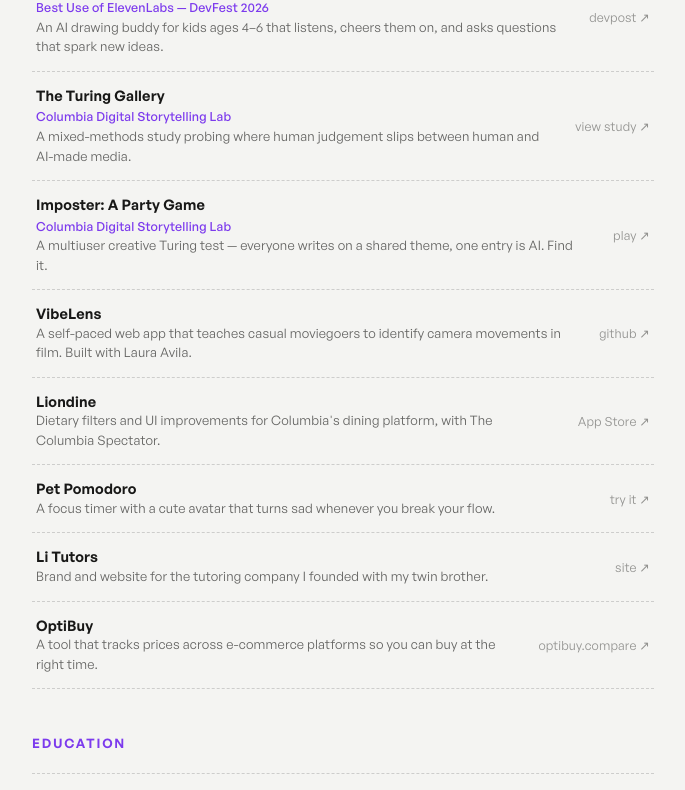
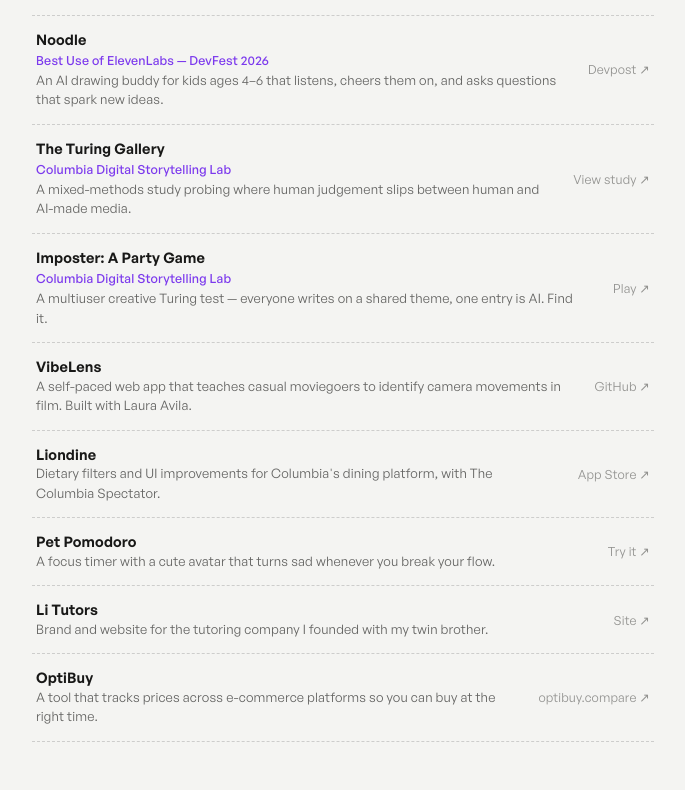
Before and after one commit to jessie-qs-li/portfolio, a Next.js app: page / in a window 1280 px wide. Shown: the part 1565-2355 px from the top of the page, without its empty margins (476-1161 px from the left). Built offline with nearby package versions, Linux system fonts and the light colour scheme; no server answers.

Commit message:
Proper capitalization across copy; section headings to normal case at 21px

```diff
--- a/app/globals.css
+++ b/app/globals.css
@@ -122,7 +122,7 @@
 
 .section-chip {
   display: inline-block; align-self: flex-start;
-  font-size: 13px; font-weight: 600; letter-spacing: 0.14em; text-transform: uppercase;
+  font-size: 21px; font-weight: 600; letter-spacing: -0.01em;
   color: var(--accent);
   margin-bottom: 18px;
 }
--- a/app/page.tsx
+++ b/app/page.tsx
@@ -15,13 +15,13 @@
 
 const PROJECTS = [
   { name: "Wonder", desc: "Location-based AI voice chats that let kids talk to famous historical figures right where history happened.", award: "2nd Place Social Impact — YHack 2026", url: "https://www.yourwonder.us/", link: "yourwonder.us" },
-  { name: "Noodle", desc: "An AI drawing buddy for kids ages 4–6 that listens, cheers them on, and asks questions that spark new ideas.", award: "Best Use of ElevenLabs — DevFest 2026", url: "https://devpost.com/software/noodle-2aotw6", link: "devpost" },
-  { name: "The Turing Gallery", desc: "A mixed-methods study probing where human judgement slips between human and AI-made media.", award: "Columbia Digital Storytelling Lab", url: "https://turing-gallery.vercel.app/", link: "view study" },
-  { name: "Imposter: A Party Game", desc: "A multiuser creative Turing test — everyone writes on a shared theme, one entry is AI. Find it.", award: "Columbia Digital Storytelling Lab", url: "https://partygame-ten.vercel.app/", link: "play" },
-  { name: "VibeLens", desc: "A self-paced web app that teaches casual moviegoers to identify camera movements in film. Built with Laura Avila.", url: "https://github.com/jessie-qs-li/uidesign-filmmovements", link: "github" },
+  { name: "Noodle", desc: "An AI drawing buddy for kids ages 4–6 that listens, cheers them on, and asks questions that spark new ideas.", award: "Best Use of ElevenLabs — DevFest 2026", url: "https://devpost.com/software/noodle-2aotw6", link: "Devpost" },
+  { name: "The Turing Gallery", desc: "A mixed-methods study probing where human judgement slips between human and AI-made media.", award: "Columbia Digital Storytelling Lab", url: "https://turing-gallery.vercel.app/", link: "View study" },
+  { name: "Imposter: A Party Game", desc: "A multiuser creative Turing test — everyone writes on a shared theme, one entry is AI. Find it.", award: "Columbia Digital Storytelling Lab", url: "https://partygame-ten.vercel.app/", link: "Play" },
+  { name: "VibeLens", desc: "A self-paced web app that teaches casual moviegoers to identify camera movements in film. Built with Laura Avila.", url: "https://github.com/jessie-qs-li/uidesign-filmmovements", link: "GitHub" },
   { name: "Liondine", desc: "Dietary filters and UI improvements for Columbia's dining platform, with The Columbia Spectator.", url: "https://apps.apple.com/us/app/columbia-spectator/id6470171397", link: "App Store" },
-  { name: "Pet Pomodoro", desc: "A focus timer with a cute avatar that turns sad whenever you break your flow.", url: "https://petpomodoro-draft.figma.site/", link: "try it" },
-  { name: "Li Tutors", desc: "Brand and website for the tutoring company I founded with my twin brother.", url: "https://li-tutors.figma.site/", link: "site" },
+  { name: "Pet Pomodoro", desc: "A focus timer with a cute avatar that turns sad whenever you break your flow.", url: "https://petpomodoro-draft.figma.site/", link: "Try it" },
+  { name: "Li Tutors", desc: "Brand and website for the tutoring company I founded with my twin brother.", url: "https://li-tutors.figma.site/", link: "Site" },
   { name: "OptiBuy", desc: "A tool that tracks prices across e-commerce platforms so you can buy at the right time.", url: "https://www.optibuy.compare/", link: "optibuy.compare" },
 ]
 
@@ -179,43 +179,43 @@
               <div className="cv-row">
                 <div className="row-body">
                   <div className="row-title">Film</div>
-                  <div className="row-sub">huge cinephile — i watch and review ~120 films per year</div>
+                  <div className="row-sub">Huge cinephile — I watch and review ~120 films per year</div>
                 </div>
-                <a className="row-right" href="https://letterboxd.com/qishan_li/" target="_blank" rel="noopener">letterboxd ↗</a>
+                <a className="row-right" href="https://letterboxd.com/qishan_li/" target="_blank" rel="noopener">Letterboxd ↗</a>
               </div>
               <div className="cv-row">
                 <div className="row-body">
                   <div className="row-title">Writing</div>
                   <div className="row-sub">
-                    <a href="https://www.doubleexposurecu.com/post/panoptic-patriarchy-in-raise-the-red-lantern" target="_blank" rel="noopener" style={{ textDecoration: "underline", textUnderlineOffset: 3 }}>panoptic patriarchy in raise the red lantern</a>
+                    <a href="https://www.doubleexposurecu.com/post/panoptic-patriarchy-in-raise-the-red-lantern" target="_blank" rel="noopener" style={{ textDecoration: "underline", textUnderlineOffset: 3 }}>Panoptic Patriarchy in Raise the Red Lantern</a>
                     {" · "}
-                    <a href="https://www.doubleexposurecu.com/post/the-birth-of-a-noir-consciousness-in-the-night-of-the-hunter" target="_blank" rel="noopener" style={{ textDecoration: "underline", textUnderlineOffset: 3 }}>a noir consciousness in the night of the hunter</a>
+                    <a href="https://www.doubleexposurecu.com/post/the-birth-of-a-noir-consciousness-in-the-night-of-the-hunter" target="_blank" rel="noopener" style={{ textDecoration: "underline", textUnderlineOffset: 3 }}>A Noir Consciousness in The Night of the Hunter</a>
                   </div>
                 </div>
               </div>
               <div className="cv-row">
                 <div className="row-body">
                   <div className="row-title">Videography</div>
-                  <div className="row-sub">i shoot and cut in final cut pro</div>
+                  <div className="row-sub">I shoot and cut in Final Cut Pro</div>
                 </div>
-                <a className="row-right" href="https://www.youtube.com/watch?v=u2D_fjru0j0" target="_blank" rel="noopener">sample ↗</a>
+                <a className="row-right" href="https://www.youtube.com/watch?v=u2D_fjru0j0" target="_blank" rel="noopener">Sample ↗</a>
               </div>
               <div className="cv-row">
                 <div className="row-body">
                   <div className="row-title">Travel</div>
                   <div className="row-sub">5 continents and counting</div>
                 </div>
-                <a className="row-right" href="/travel">gallery ↗</a>
+                <a className="row-right" href="/travel">Gallery ↗</a>
               </div>
               <div className="cv-row">
                 <div className="row-body">
                   <div className="row-title">Mock trial</div>
-                  <div className="row-sub">competed with the #4 ranked team in the country</div>
+                  <div className="row-sub">Competed with the #4 ranked team in the country</div>
                 </div>
               </div>
             </div>
             <div className="letterboxd-block">
-              <div className="letterboxd-recent-label">recent watches</div>
+              <div className="letterboxd-recent-label">Recent watches</div>
               <LetterboxdRecent />
             </div>
           </section>
@@ -223,8 +223,8 @@
           <section className="cv-section fade-in" id="contact">
             <span className="section-chip">Contact</span>
             <p className="contact-blurb">
-              i&apos;m always happy to chat about design, film, AI, education, or whatever else is on your
-              mind. if you&apos;re working on something interesting or want to build something together,
+              I&apos;m always happy to chat about design, film, AI, education, or whatever else is on your
+              mind. If you&apos;re working on something interesting or want to build something together,
               reach out.
             </p>
             <div className="contact-actions">
```
